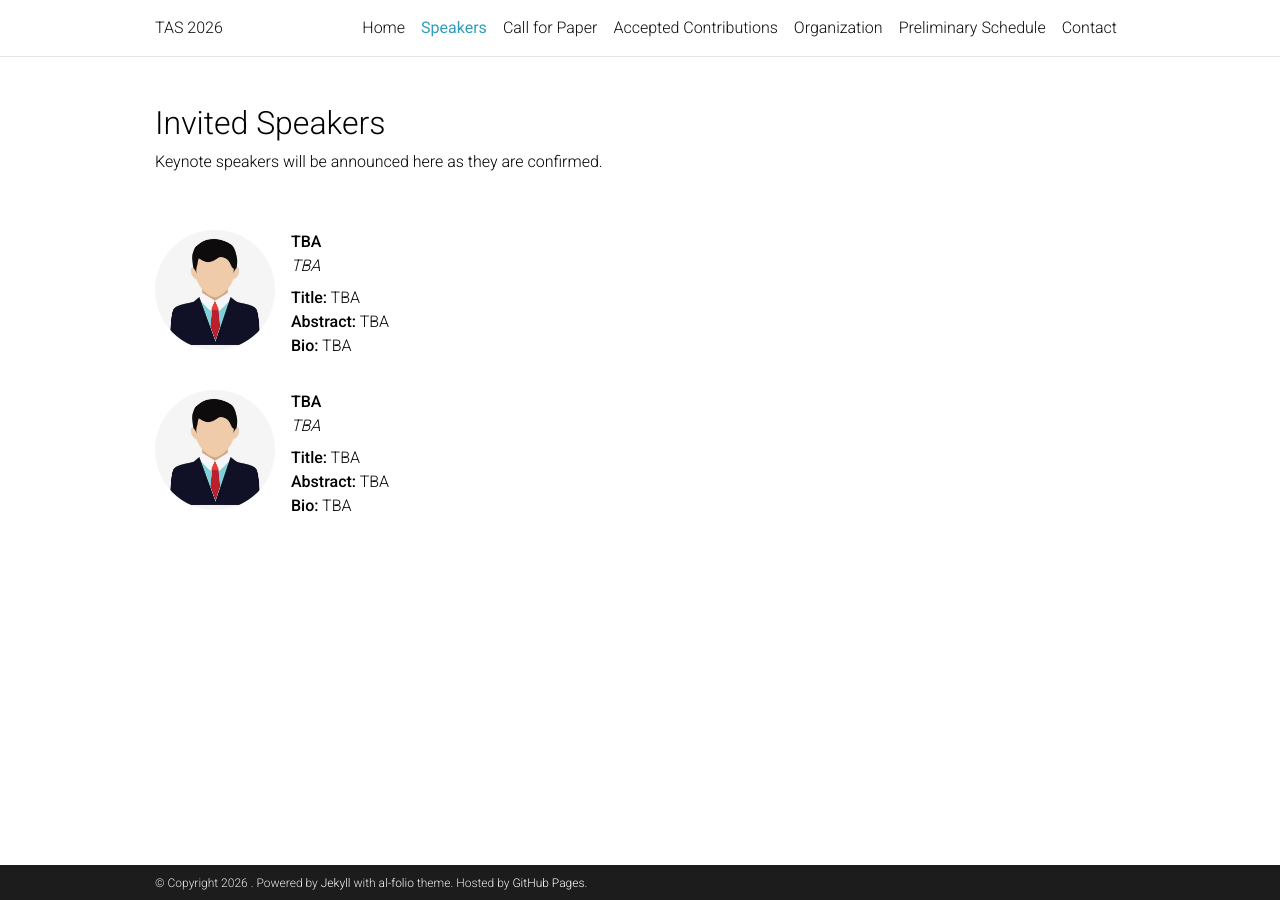
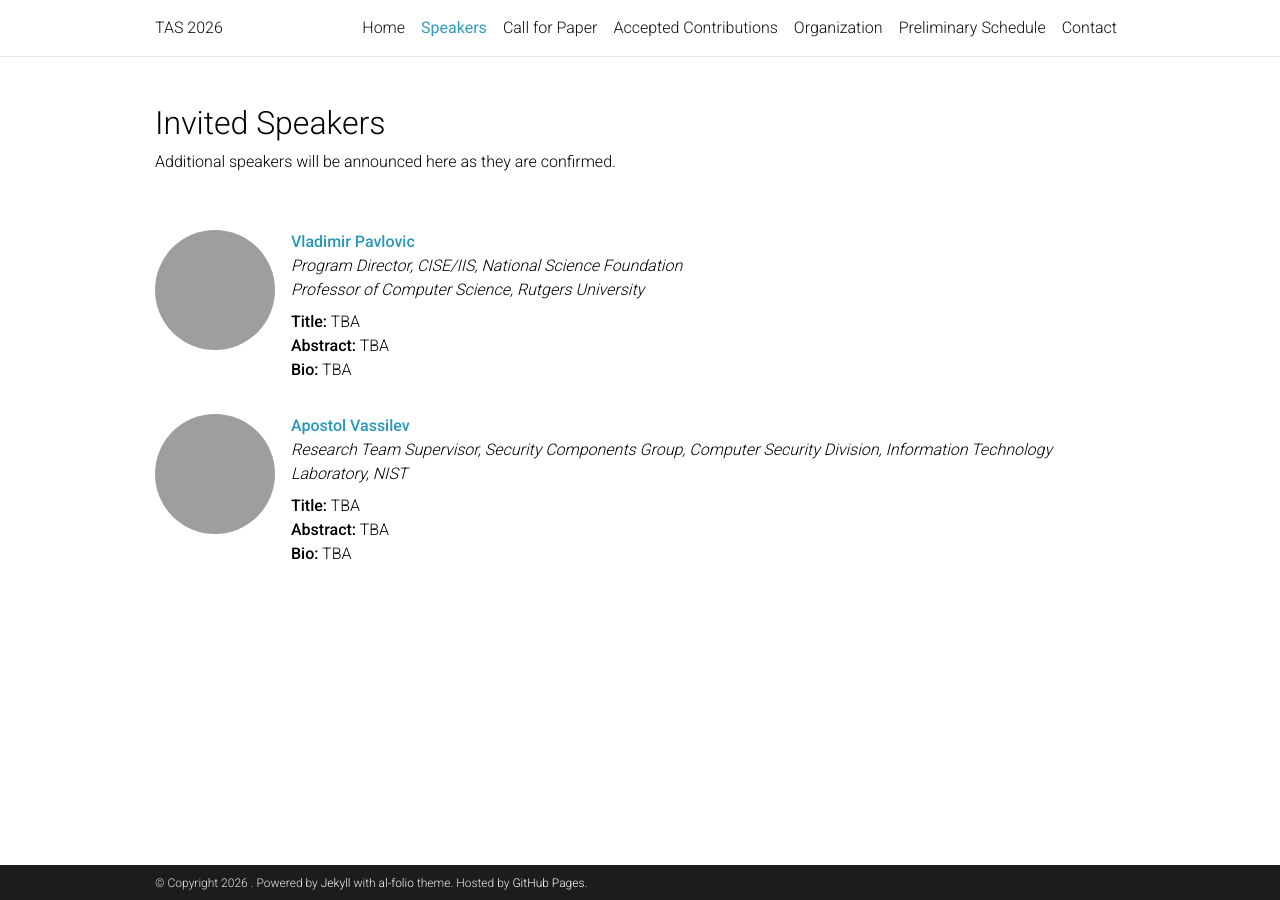
Before and after one commit to tas2026/tas2026.github.io, a Jekyll site: the page built from _pages/speakers.md, in a window 1280 px wide. Built offline with Jekyll 4.4.1, drawn with Linux system fonts in a browser that asks for light colours; comment, search, counter and statistics services are not loaded; a style sheet for code colours, icons or effects is not loaded; grey boxes are pictures that could not be loaded.

Commit message:
Update speakers.md

```diff
--- a/_pages/speakers.md
+++ b/_pages/speakers.md
@@ -8,21 +8,20 @@ nav_order: 2
 
 ## Invited Speakers
 
-<p>Keynote speakers will be announced here as they are confirmed.</p>
+<p>Additional speakers will be announced here as they are confirmed.</p>
 
 <br />
 
 <div class="team-container" style="display: flex; flex-direction: column; gap: 2rem;">
-
   <div class="team-member" style="display: flex; align-items: flex-start; gap: 1rem;">
     <img
-      src="{{ '/assets/img/speaker.png' | relative_url }}"
-      alt="TBA"
+      src="{{ '/assets/img/Vladimir.jpg' | relative_url }}"
+      alt="Vladimir Pavlovic"
       style="width: 120px; height: 120px; object-fit: cover; border-radius: 50%; flex-shrink: 0;"
     />
     <div class="speaker-info" style="text-align: left;">
-      <p style="margin: 0;"><strong>TBA</strong></p>
-      <p style="margin: 0 0 0.5rem;"><em>TBA</em></p>
+      <p style="margin: 0;"><strong><a href="https://www.cs.rutgers.edu/people/professors/details/vladimir-pavlovic">Vladimir Pavlovic</a></strong></p>
+      <p style="margin: 0 0 0.5rem;"><em>Program Director, CISE/IIS, National Science Foundation<br />Professor of Computer Science, Rutgers University</em></p>
       <p style="margin: 0;"><strong>Title:</strong> TBA</p>
       <p style="margin: 0;"><strong>Abstract:</strong> TBA</p>
       <p style="margin: 0;"><strong>Bio:</strong> TBA</p>
@@ -31,17 +30,16 @@ nav_order: 2
 
   <div class="team-member" style="display: flex; align-items: flex-start; gap: 1rem;">
     <img
-      src="{{ '/assets/img/speaker.png' | relative_url }}"
-      alt="TBA"
+      src="{{ '/assets/img/Apostol.jpg' | relative_url }}"
+      alt="Apostol Vassilev"
       style="width: 120px; height: 120px; object-fit: cover; border-radius: 50%; flex-shrink: 0;"
     />
     <div class="speaker-info" style="text-align: left;">
-      <p style="margin: 0;"><strong>TBA</strong></p>
-      <p style="margin: 0 0 0.5rem;"><em>TBA</em></p>
+      <p style="margin: 0;"><strong><a href="https://www.nist.gov/people/apostol-vassilev">Apostol Vassilev</a></strong></p>
+      <p style="margin: 0 0 0.5rem;"><em>Research Team Supervisor, Security Components Group, Computer Security Division, Information Technology Laboratory, NIST</em></p>
       <p style="margin: 0;"><strong>Title:</strong> TBA</p>
       <p style="margin: 0;"><strong>Abstract:</strong> TBA</p>
       <p style="margin: 0;"><strong>Bio:</strong> TBA</p>
     </div>
   </div>
-
 </div>
```
